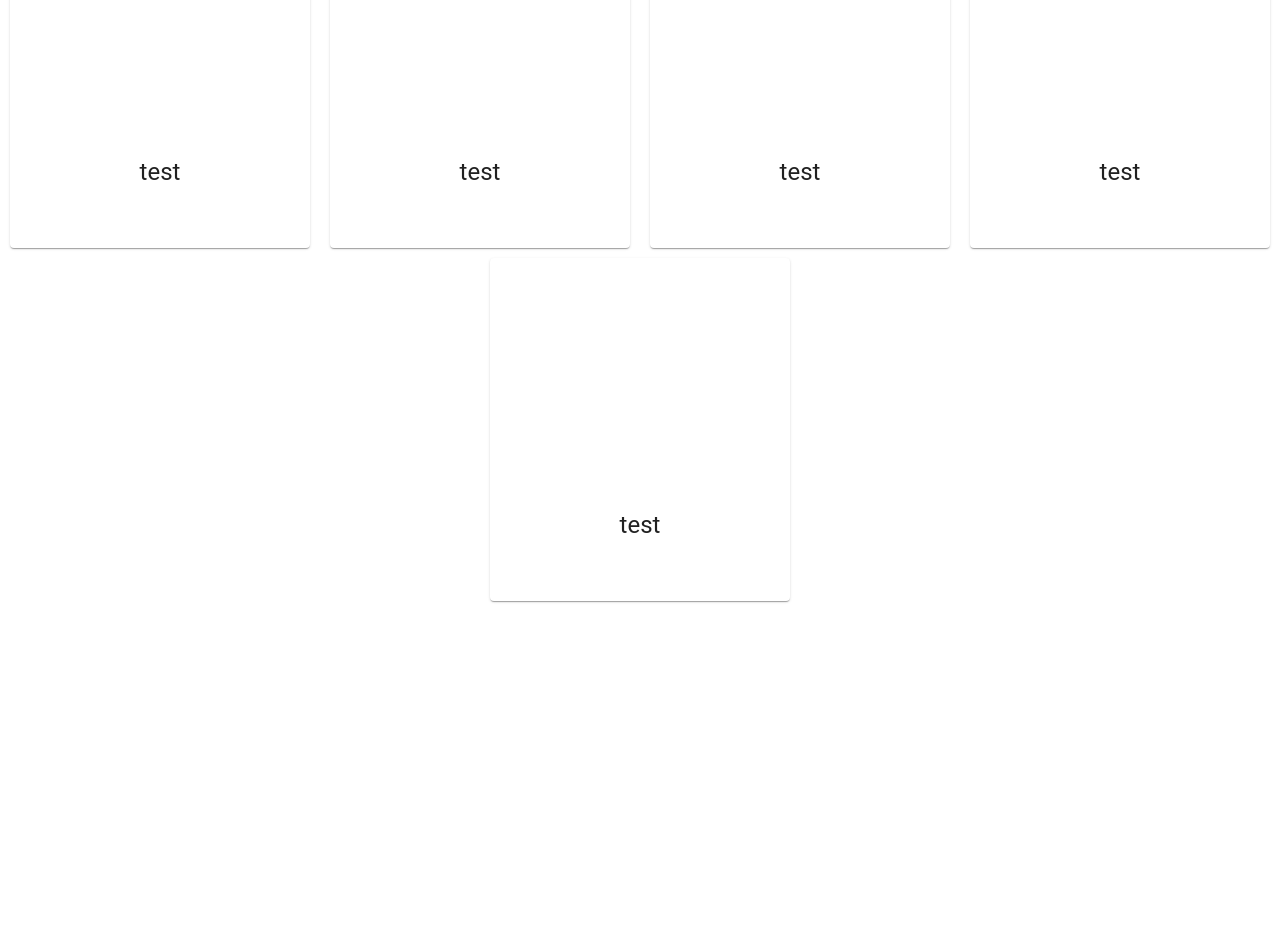
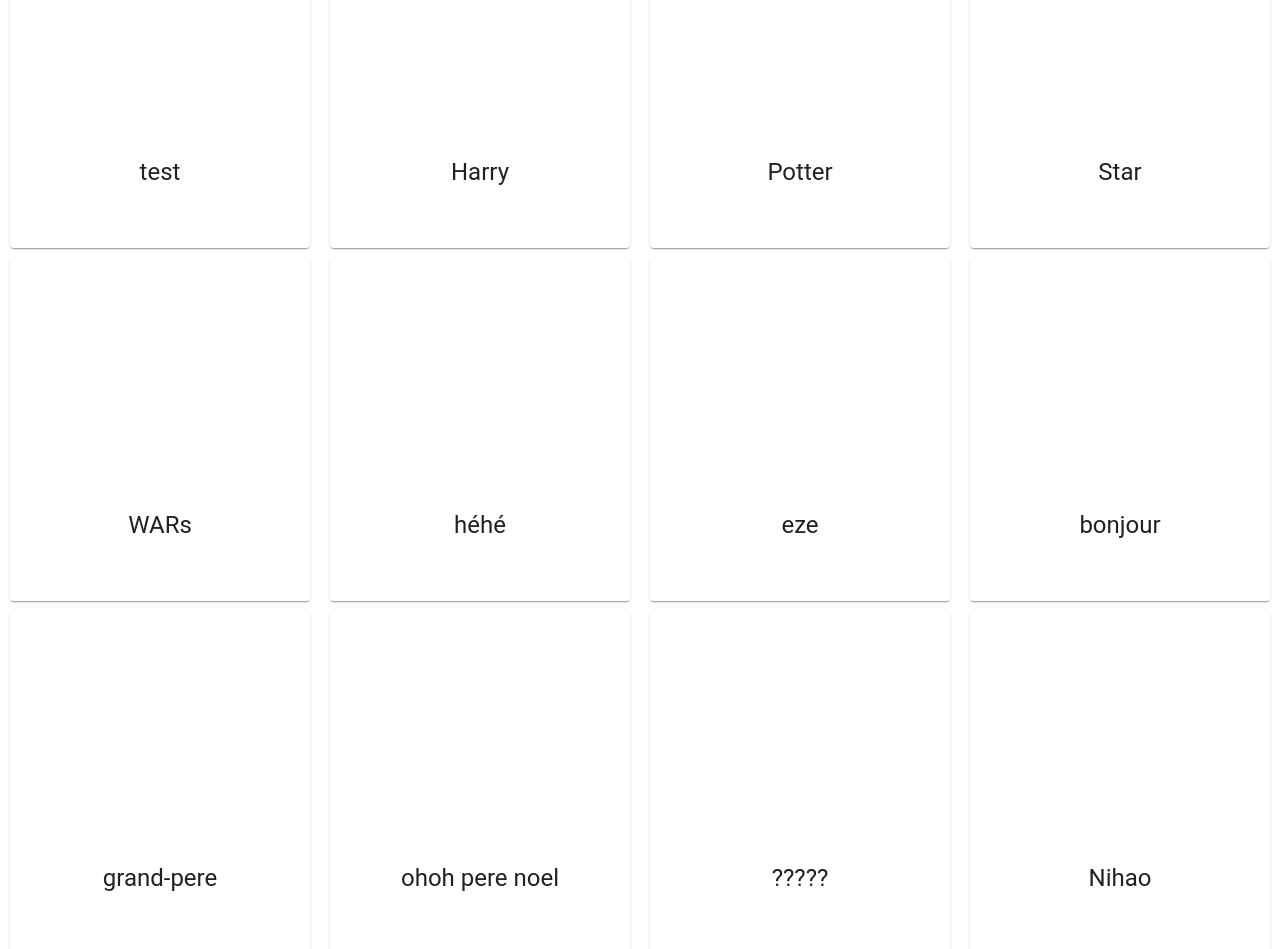
Before and after one commit to Melecoco/wild-cine-reactJS, a React (Create React App) app: page / in a window 1280 px wide. Shown: the part 100-1049 px from the top of the page. Before the commit the page ends 800 px from the top, so only its background shows below. Built offline with nearby package versions, Linux system fonts and the light colour scheme.

Commit message:
templatingFilmList finished

```diff
--- a/src/App.js
+++ b/src/App.js
@@ -4,10 +4,18 @@
 import FilmList from './components/FilmList.js';
 
 let testTableau = [{id: 1, title: 'test', releaseYear: 'test', synopsis: 'test', poster: ''},
-{id: 2, title: 'test', releaseYear: 'test', synopsis: 'test', poster: ''},
-{id: 3, title: 'test', releaseYear: 'test', synopsis: 'test', poster: ''},
-{id: 4, title: 'test', releaseYear: 'test', synopsis: 'test', poster: ''},
-{id: 5, title: 'test', releaseYear: 'test', synopsis: 'test', poster: ''}]
+{id: 2, title: 'Harry', releaseYear: 'test', synopsis: 'test', poster: ''},
+{id: 3, title: 'Potter', releaseYear: 'test', synopsis: 'test', poster: ''},
+{id: 4, title: 'Star', releaseYear: 'test', synopsis: 'test', poster: ''},
+{id: 5, title: 'WARs', releaseYear: 'test', synopsis: 'test', poster: ''},
+{id: 6, title: 'héhé', releaseYear: 'test', synopsis: 'test', poster: ''},
+{id: 7, title: 'eze', releaseYear: 'test', synopsis: 'test', poster: ''},
+{id: 8, title: 'bonjour', releaseYear: 'test', synopsis: 'test', poster: ''},
+{id: 9, title: 'grand-pere', releaseYear: 'test', synopsis: 'test', poster: ''},
+{id: 10, title: 'ohoh pere noel', releaseYear: 'test', synopsis: 'test', poster: ''},
+{id: 11, title: '?????', releaseYear: 'test', synopsis: 'test', poster: ''},
+{id: 12, title: 'Nihao', releaseYear: 'test', synopsis: 'test', poster: ''},
+{id: 13, title: 'XaiXien', releaseYear: 'test', synopsis: 'test', poster: ''}]
 
 function App() {
   return (
--- a/src/components/MovieCardsCreator.js
+++ b/src/components/MovieCardsCreator.js
@@ -1,4 +1,4 @@
-import React, { Component } from 'react'
+import React from 'react'
 import { makeStyles } from '@material-ui/core/styles';
 import Card from '@material-ui/core/Card';
 import CardActionArea from '@material-ui/core/CardActionArea';
```
